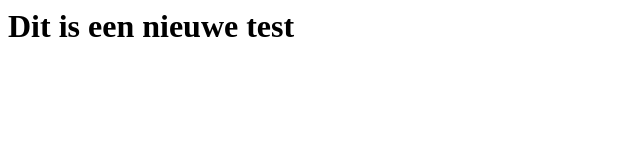
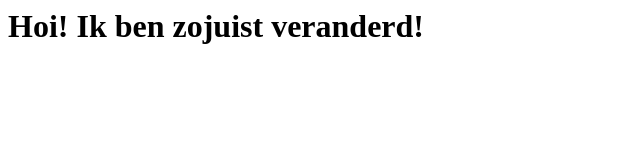
Before and after one commit to vickylimen1/projectk3s, a plain HTML site: page index.html in a window 1280 px wide. Shown: the whole page, without its empty margins (0-640 px from the left). Drawn offline with Linux system fonts and the light colour scheme.

Commit message:
Update index.html

```diff
--- a/index.html
+++ b/index.html
@@ -1,5 +1,5 @@
 <html>
   <body>
-    <h1>Dit is een nieuwe test</h1>
+    <h1>Hoi! Ik ben zojuist veranderd!</h1>
   </body>
 </html>
```
